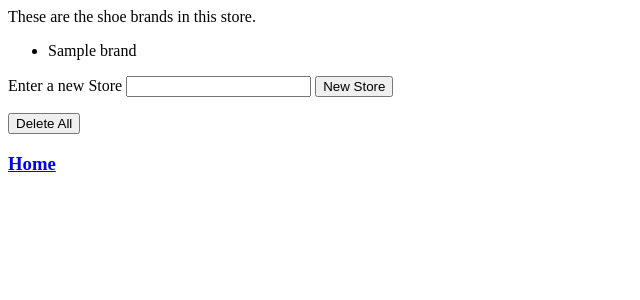
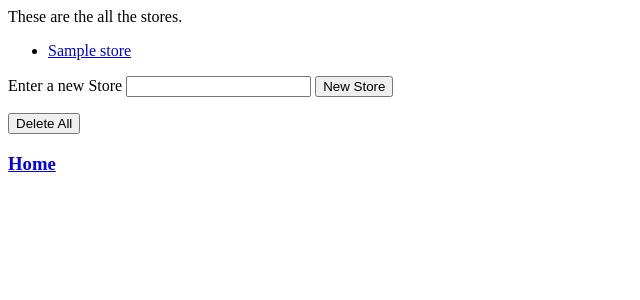
Before and after one commit to wonton888/Stores_Shoes, a PHP site: template views/stores.html.twig in a window 1280 px wide. Shown: the top 300 px of the page, without its empty margins (0-640 px from the left). Run offline with PHP 8.4, Linux system fonts and the light colour scheme; the template is opened without the code that fills it: most values are stand-ins (such as "Sample title", 1, 10 or a date in 2020); some libraries are stand-ins or nearby versions.

Commit message:
updated stores.html.twig in views

```diff
--- a/views/stores.html.twig
+++ b/views/stores.html.twig
@@ -4,19 +4,18 @@
   </head>
   <body>
     <div class="container">
-      <h2>{{ store.getName() }}</h2>
 
-      {% if brands is not empty %}
-      <p>These are the shoe brands in this store.</p>
+      {% if stores is not empty %}
+      <p>These are the all the stores.</p>
       <ul>
-          {% for element in brands %}
+          {% for element in stores %}
           <li>
-              {{ element.getBrand() }}
+              <a href="stores/{{ element.getId() }}">{{ element.getName() }}</a>
           </li>
           {% endfor %}
       </ul>
       {% else %}
-          <p>This store does not have shoe brands</p>
+          <p>No shoe brands listed!</p>
       {% endif %}
 
       <form action="/stores" method="post">
```
